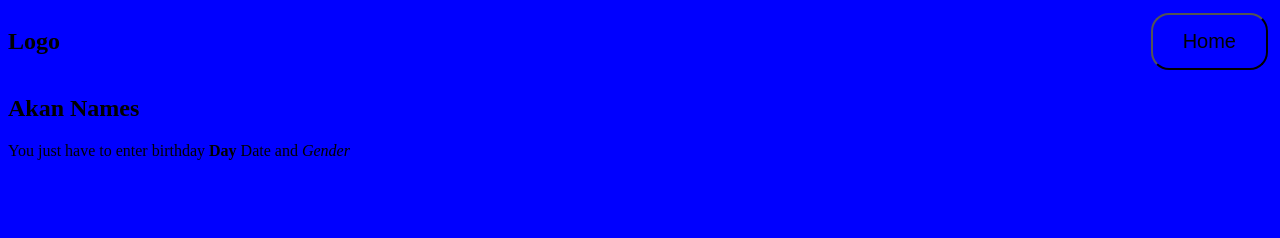
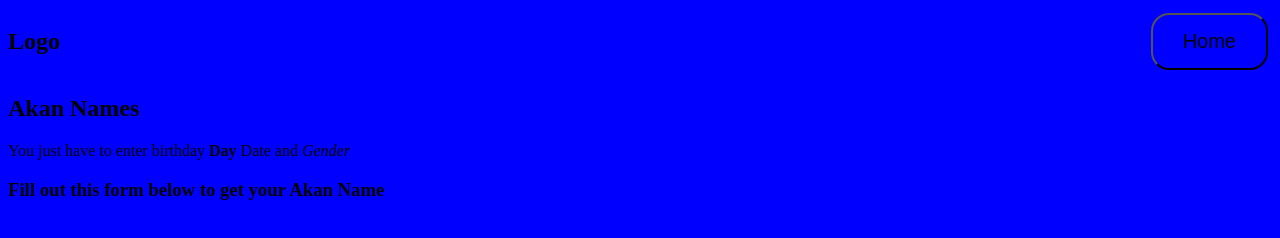
Before and after one commit to 12moi/Akan-Naming, a plain HTML site: page page.html in a window 1280 px wide. Drawn offline with Linux system fonts and the light colour scheme.

Commit message:
add form

```diff
--- a/page.html
+++ b/page.html
@@ -22,6 +22,14 @@
        <h2>Akan Names</h2>
        <p>You just have to enter birthday <strong>Day</strong> Date and <em>Gender</em></p>
    </div>
+   <div class="form">
+       <h3>
+           Fill out this form below to get your Akan Name
+       </h3>
+       <form>
+
+       </form>
+   </div>
     </div>
 </body>
 </html>
```
